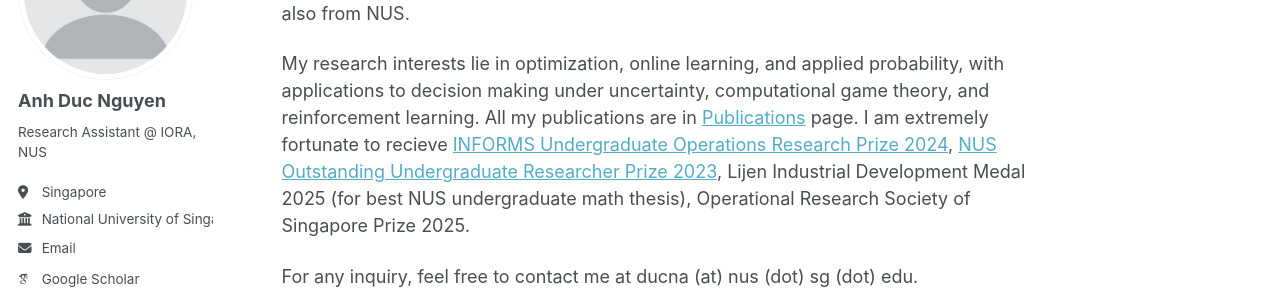
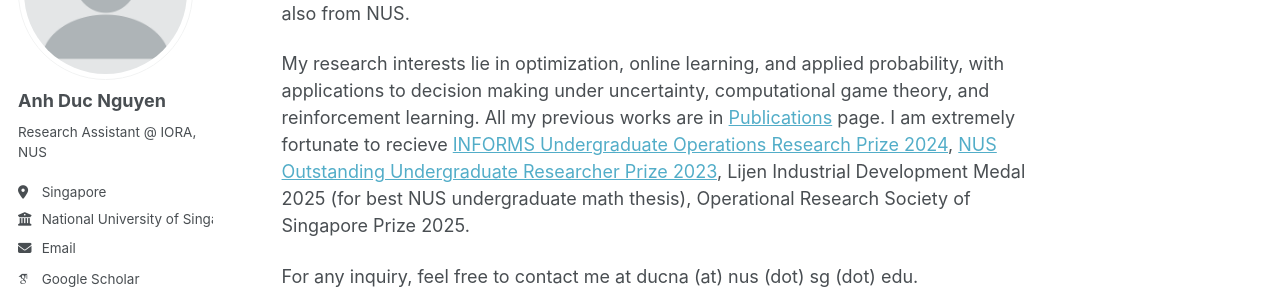
Before and after one commit to ducna271/ducna271.github.io, a Jekyll site: the page built from _pages/about.md, in a window 1280 px wide and 939 px high. Shown: the part 194-494 px from the top of the window. Built offline with Jekyll 4.4.1, drawn with Linux system fonts in a browser that asks for light colours; some web fonts are replaced; a script that is not in the unit is left out.

Commit message:
Update about.md

```diff
--- a/_pages/about.md
+++ b/_pages/about.md
@@ -8,7 +8,7 @@ redirect_from:
 ---
 I am a research assistant at the Institute of Operations Research and Analytics (IORA), National University of Singapore (NUS), where I work with Prof [Kim-Chuan Toh](https://blog.nus.edu.sg/mattohkc/). In July 2025, I obtained a Bachelor’s degree in Mathematics with a second major in Data Science also from NUS.
 
-My research interests lie in optimization, online learning, and applied probability, with applications to decision making under uncertainty, computational game theory, and reinforcement learning. All my publications are in [Publications](https://ducna271.github.io/publications/) page. I am extremely fortunate to recieve [INFORMS Undergraduate Operations Research Prize 2024](https://www.informs.org/Recognizing-Excellence/INFORMS-Prizes/Undergraduate-Operations-Research-Prize), [NUS Outstanding Undergraduate Researcher Prize 2023](https://www.science.nus.edu.sg/undergraduates/undergraduate-research/outstanding-undergraduate-researcher-prize/), Lijen Industrial Development Medal 2025 (for best NUS undergraduate math thesis), Operational Research Society of Singapore Prize 2025.
+My research interests lie in optimization, online learning, and applied probability, with applications to decision making under uncertainty, computational game theory, and reinforcement learning. All my previous works are in [Publications](https://ducna271.github.io/publications/) page. I am extremely fortunate to recieve [INFORMS Undergraduate Operations Research Prize 2024](https://www.informs.org/Recognizing-Excellence/INFORMS-Prizes/Undergraduate-Operations-Research-Prize), [NUS Outstanding Undergraduate Researcher Prize 2023](https://www.science.nus.edu.sg/undergraduates/undergraduate-research/outstanding-undergraduate-researcher-prize/), Lijen Industrial Development Medal 2025 (for best NUS undergraduate math thesis), Operational Research Society of Singapore Prize 2025.
 
 For any inquiry, feel free to contact me at ducna (at) nus (dot) sg (dot) edu.
 
```
